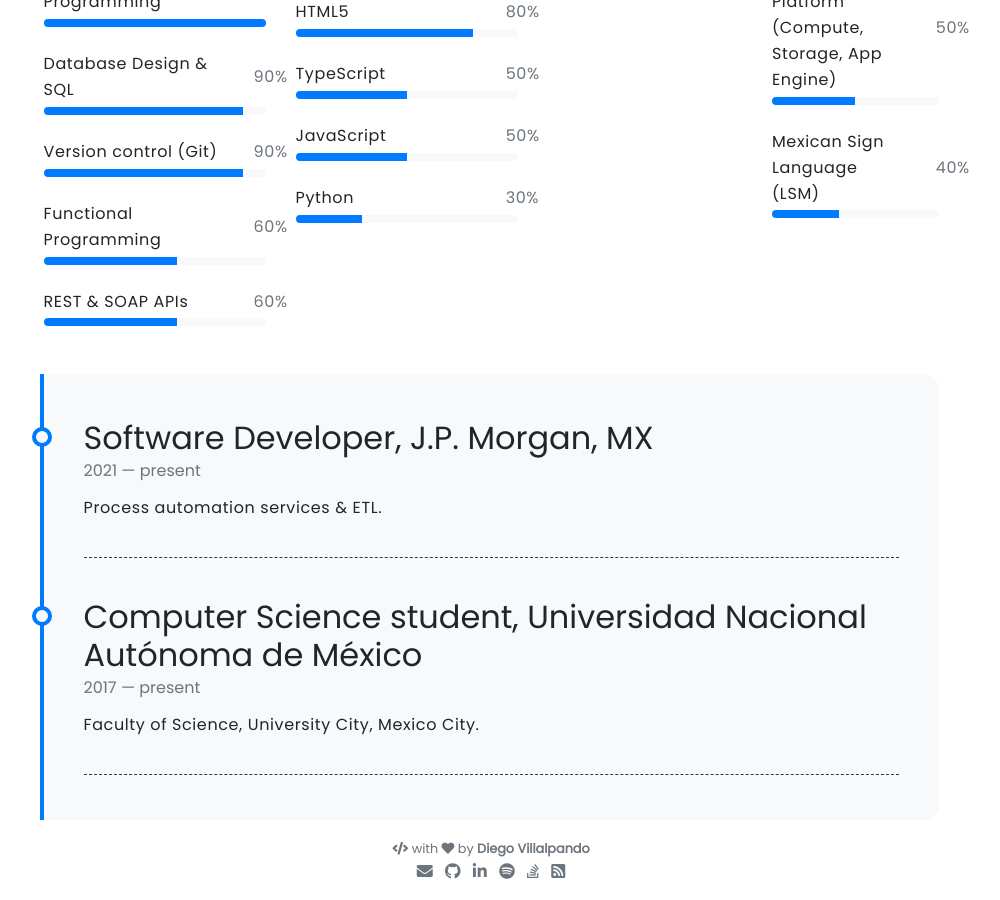
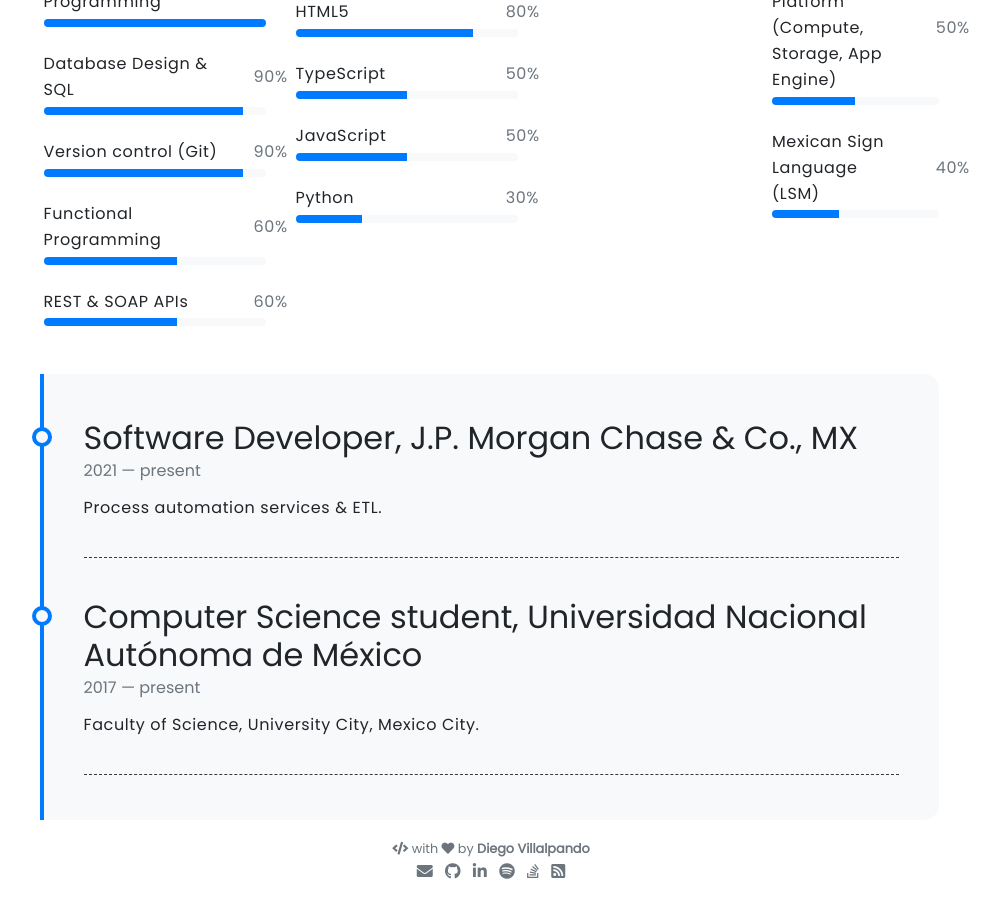
Before and after one commit to Dialvive/dialvive.dev, a Jekyll site: the page built from pages/about.md, in a window 1280 px wide and 900 px high, scrolled down 579 px. Shown: the whole window, without its empty margins (149-1149 px from the left). Built offline with Jekyll 4.4.1, drawn with Linux system fonts in a browser that asks for light colours; nearby versions of some CDN libraries; emoji names are drawn with the system emoji font.

Commit message:
Update timeline.yml

```diff
--- a/_data/timeline.yml
+++ b/_data/timeline.yml
@@ -1,4 +1,4 @@
-- title: Software Developer, J.P. Morgan, MX
+- title: Software Developer, J.P. Morgan Chase & Co., MX
   from: 2021
   to: present
   description: Process automation services & ETL.
```
